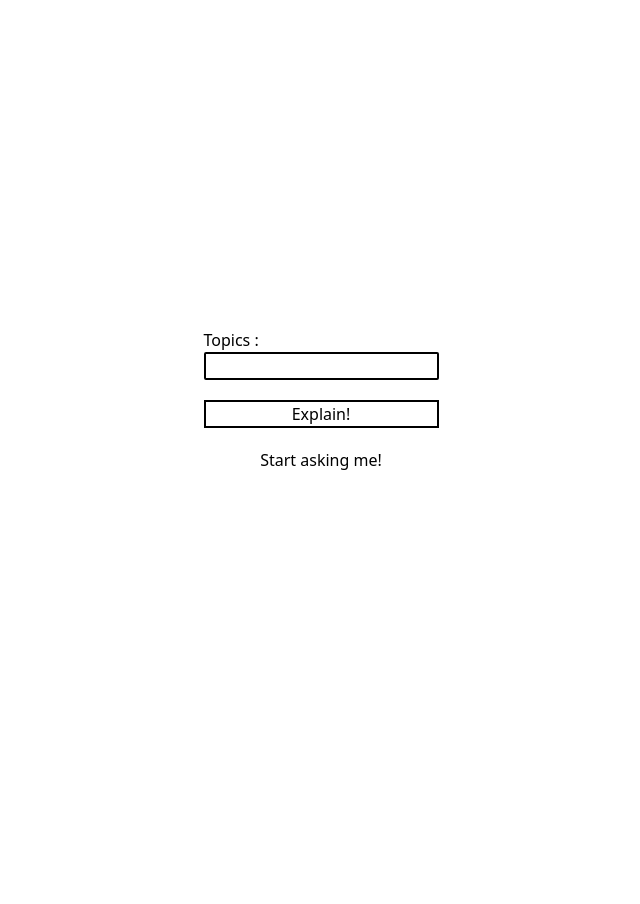
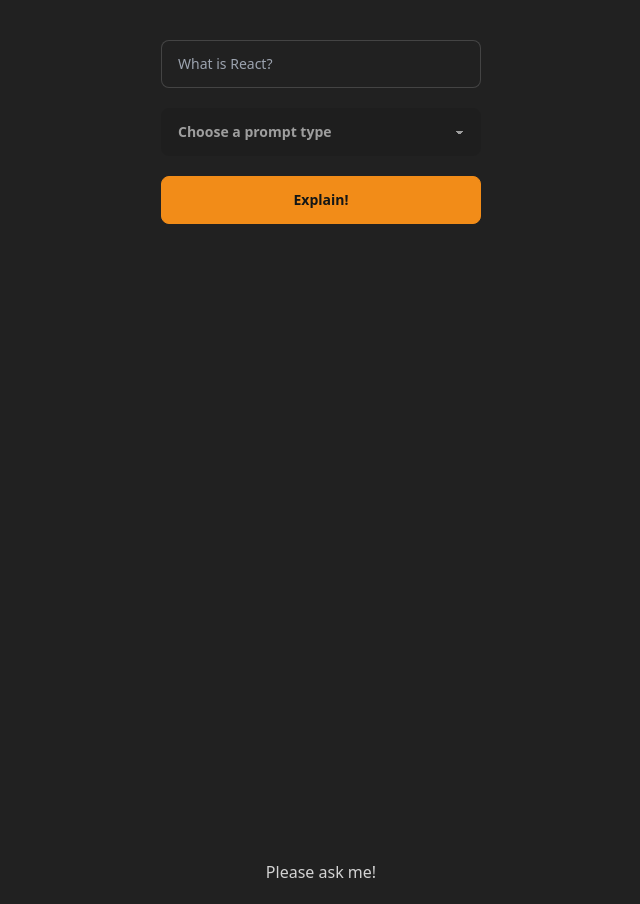
Before and after one commit to e-edsen/gptexplain, a Next.js app: page / in a window 1280 px wide. Shown: the whole page, without its empty margins (319-959 px from the left). Before the commit the page ends 800 px from the top, so only its background shows below. Built offline with nearby package versions, Linux system fonts and the light colour scheme.

Commit message:
Add DaisyUI theme and configuration to project

```diff
--- a/app/api/generate/route.ts
+++ b/app/api/generate/route.ts
@@ -1,4 +1,5 @@
 import { NextResponse } from 'next/server';
+
 const { Configuration, OpenAIApi } = require('openai');
 
 const configuration = new Configuration({
--- a/app/globals.css
+++ b/app/globals.css
@@ -2,6 +2,10 @@
 @tailwind components;
 @tailwind utilities;
 
-p {
-  @apply text-gray-700 mx-2;
+.markdown p {
+  @apply my-2;
 }
+
+.btn {
+  @apply normal-case;
+}
--- a/app/layout.tsx
+++ b/app/layout.tsx
@@ -1,18 +1,18 @@
-import './globals.css'
+import './globals.css';
 
 export const metadata = {
   title: 'ExplainGPT',
   description: 'Generated by create next app',
-}
+};
 
 export default function RootLayout({
   children,
 }: {
-  children: React.ReactNode
+  children: React.ReactNode;
 }) {
   return (
-    <html lang="en">
+    <html lang='en' data-theme='halloween'>
       <body>{children}</body>
     </html>
-  )
+  );
 }
--- a/app/page.tsx
+++ b/app/page.tsx
@@ -43,8 +43,11 @@
   };
 
   async function generate(prompt: String) {
+    setAnswer('loading');
+
     const res = await getAnswer(templatePrompt(prompt));
     console.log(res);
+
     setAnswer(res.answer);
   }
 
@@ -55,27 +58,45 @@
   return (
     <div>
       {loading ? (
-        <div className='flex justify-center items-center h-screen'>
+        <div className='flex justify-center items-center min-h-screen'>
           <h1>Loading...</h1>
         </div>
       ) : (
-        <div className='flex flex-col justify-center items-center h-screen'>
-          <form className='flex flex-col' onSubmit={submitPrompt}>
-              <label htmlFor='prompt'>Topics :</label>
+        <div
+          className={`flex ${
+            answer ? 'flex-row' : 'flex-col'
+          } justify-center items-center min-h-screen mt-10`}
+        >
+          <form
+            className='flex flex-col justify-start items-start w-1/4 min-h-screen'
+            onSubmit={submitPrompt}
+          >
             <input
-              className='border-2 border-black rounded-sm mb-5'
+              className='textarea textarea-bordered w-full max-w-xs mb-5'
+              placeholder='What is React?'
               type='text'
               value={prompt.toString()}
               name='prompt'
               onChange={editPrompt}
             />
-            <button className='border-2 border-black' type='submit'>
+            <select
+              className='select select-bordered w-full max-w-xs mb-5'
+              disabled
+            >
+              <option disabled selected>
+                Choose a prompt type
+              </option>
+              <option value='1'>Explain</option>
+              <option value='2'>Summarize</option>
+              <option value='3'>Answer Multiple Choice</option>
+            </select>
+            <button className='btn btn-primary w-full max-w-xs' type='submit'>
               Explain!
             </button>
           </form>
 
-          <div className='mt-5'>
-            {answer ? <Answer answer={answer} /> : <h1>Start asking me!</h1>}
+          <div className='flex mt-5 w-1/2 justify-center items-center mb-5'>
+            {answer ? <Answer answer={answer} /> : <h1>Please ask me!</h1>}
           </div>
         </div>
       )}
--- a/components/Answer.tsx
+++ b/components/Answer.tsx
@@ -1,14 +1,20 @@
 import React from 'react';
 import ReactMarkdown from 'react-markdown';
 
-interface Answer {
+interface AnswerProps {
   answer: String;
 }
 
-export default function Answer({ answer }: Answer) {
+export default function Answer({ answer }: AnswerProps) {
   return (
-    <div className='w-full p-2/3 flex flex-col justify-center items-center'>
-      <ReactMarkdown className="w-2/3 mx-2">{answer.toString()}</ReactMarkdown>
+    <div className='w-full flex flex-col justify-center items-center'>
+      {answer === 'loading' ? (
+        <h1>loading...</h1>
+      ) : (
+        <ReactMarkdown className='w-2/3 text-left markdown'>
+          {answer.toString()}
+        </ReactMarkdown>
+      )}
     </div>
   );
 }
--- a/package.json
+++ b/package.json
@@ -13,6 +13,7 @@
     "@types/react": "18.0.28",
     "@types/react-dom": "18.0.11",
     "aicommits": "^1.5.1",
+    "daisyui": "^2.51.4",
     "eslint": "8.36.0",
     "eslint-config-next": "13.2.4",
     "next": "13.2.4",
--- a/tailwind.config.js
+++ b/tailwind.config.js
@@ -11,5 +11,8 @@
   theme: {
     extend: {},
   },
-  plugins: [],
+  plugins: [require('daisyui')],
+  daisyui: {
+    themes: ["halloween", "black"]
+  }
 }
```
Also changed, not shown: 1 other file (tests, documents, lock files or other folders).
